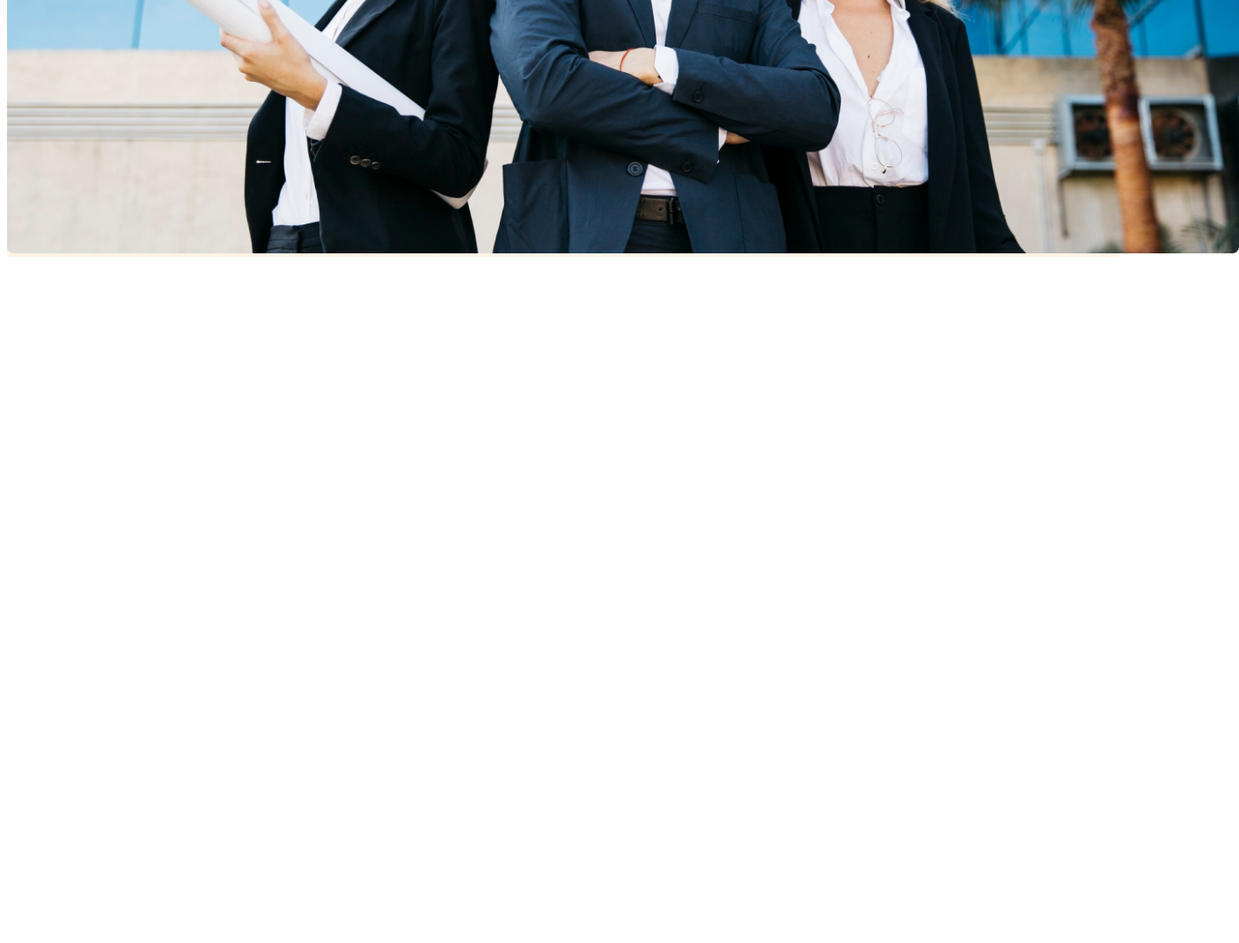
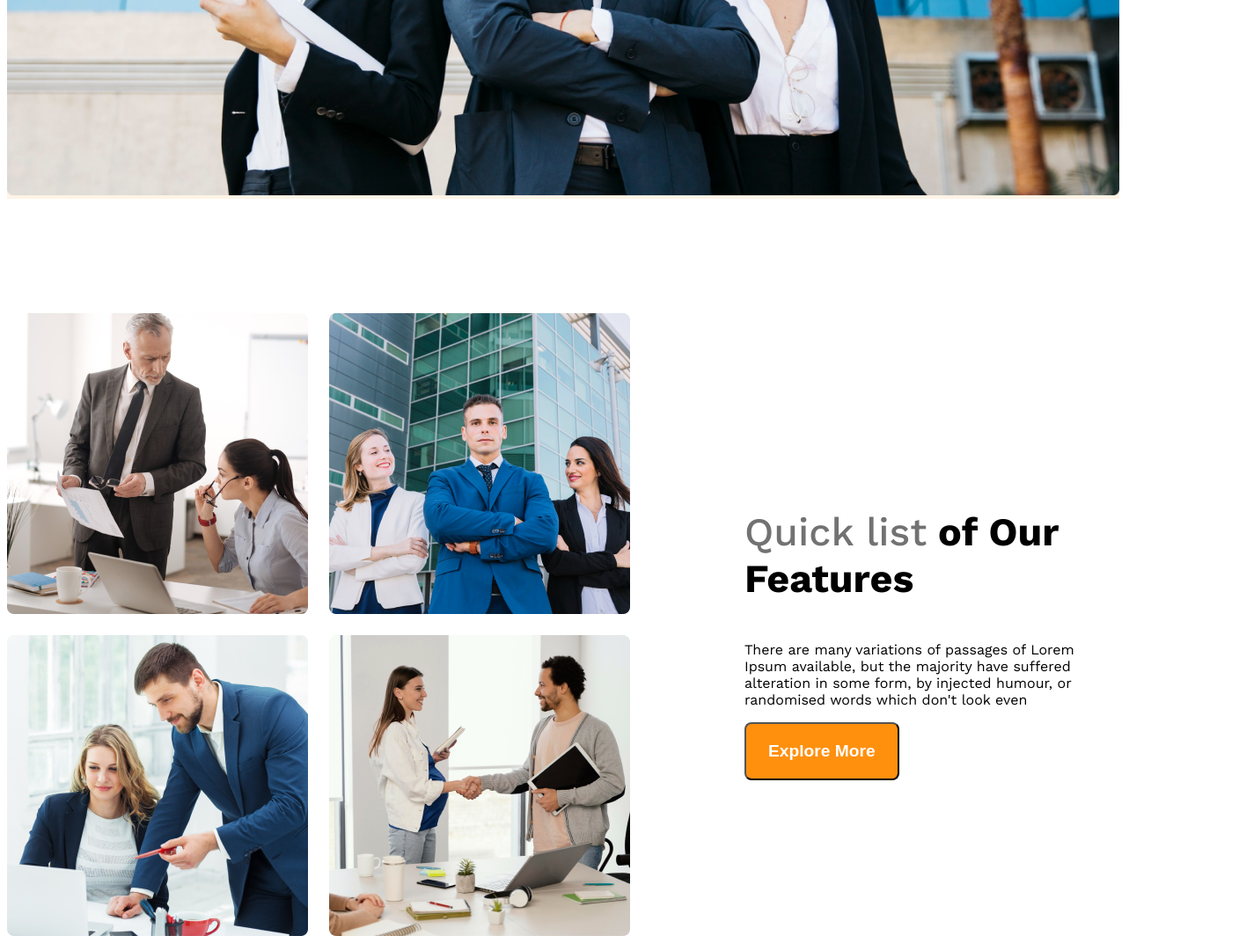
Before and after one commit to Eiafe/G3-architercts-website, a plain HTML site: page index.html in a window 1280 px wide. Shown: the part 980-2052 px from the top of the page at 88% size, 1408 px wide, since content can reach past the window. Before the commit the page ends 1280 px from the top, so only its background shows below. Drawn offline with nearby package versions, Linux system fonts and the light colour scheme.

Commit message:
intiral commit

```diff
--- a/index.html
+++ b/index.html
@@ -28,10 +28,25 @@
             <button class="btn-primary">Explore More</button>
             </div>
 
-            <img class="banner" src="images/banner.png" alt="">
+            <img class="banner-img" src="images/banner.png" alt="">
         </div>
     </header>
     <main>
+        <section class="Teams display-flex">
+            <div class="team-img-container">
+                <img src="images/team1.png" alt="boss show the the documents and other one is seeing the documents ">
+                <img src="images/team2.png" alt="tow girl  seeing  at one boy">
+                <img src="images/team3.png" alt="boss and girl seein the project in laptop">
+                <img src="images/team4.png" alt="tow people handshake each other">
+
+            </div>
+            <div class="Our-Features">
+                <h3 class="Our-Features-title"><span id ="quick-list" class="text-light-gray">Quick list</span> <span id="of Our">of Our</span> <span id="Features">Features</span></h3>
+                <p class="Our-Features-description">There are many variations of passages of Lorem Ipsum available, but the majority have suffered alteration in some form, by injected humour, or randomised words which don't look even</p>
+                <button class="btn-primary">Explore More</button>
+            </div>
+
+        </section>
 
     </main>
     <footer>
--- a/style/index.css
+++ b/style/index.css
@@ -22,13 +22,21 @@
     border-radius: 8px;
 }
 
+.main{
+    max-width: 1440px;
+    margin: 0 auto;
+}
+main>section{
+    margin-top: 130px;
+}
+
 /* dark2 */
 .text-gray{
     color: #424242
 
 }
-/* drak_3 */
-.text-light gray{
+/* dark_3 */
+.text-light-gray{
     color: #727272;
 
 }
@@ -103,3 +111,24 @@
 
 
 }
+/* Team and future related styles */
+
+.Teams{
+    align-items: center;
+
+}
+.team-img-container{
+    display: grid;
+    grid-template-columns: repeat(2,1fr);
+    gap: 24px;
+}
+.Our-Features{
+    padding-left: 130px;
+    max-width: 500px  ;
+}
+.Our-Features-title{
+    font-size: 2.8rem;
+}
+#quick-list{
+    font-weight: 500;
+}
```
